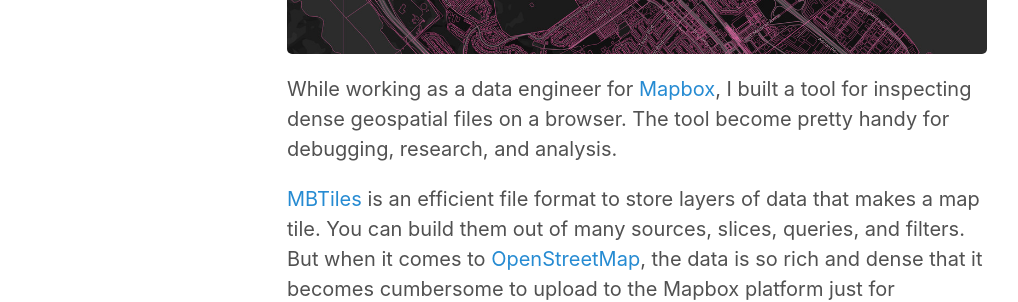
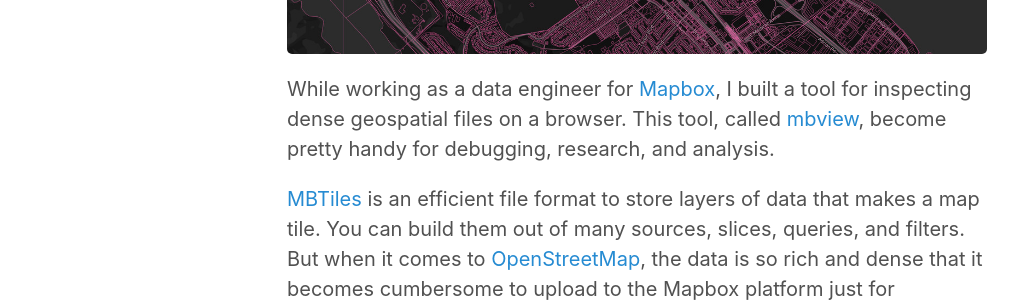
Before and after one commit to defvol/portafolio, a Jekyll site: the page built from _posts/2016-05-10-geospatial-viewer.markdown, in a window 1280 px wide. Shown: the part 601-903 px from the top of the page, without its empty margins (3-1021 px from the left). Built offline with Jekyll 4.4.1, drawn with Linux system fonts in a browser that asks for light colours; nearby versions of some CDN libraries.

Commit message:
Add link to mbview

```diff
--- a/_posts/2016-05-10-geospatial-viewer.markdown
+++ b/_posts/2016-05-10-geospatial-viewer.markdown
@@ -15,7 +15,7 @@
 
 ![visualizing geospatial data](/public/img/mbview-1.jpg)
 
-While working as a data engineer for [Mapbox](https://www.mapbox.com/), I built a tool for inspecting dense geospatial files on a browser. The tool become pretty handy for debugging, research, and analysis.
+While working as a data engineer for [Mapbox](https://www.mapbox.com/), I built a tool for inspecting dense geospatial files on a browser. This tool, called [mbview][mbview], become pretty handy for debugging, research, and analysis.
 
 [MBTiles](https://docs.mapbox.com/help/glossary/mbtiles/) is an efficient file format to store layers of data that makes a map tile. You can build them out of many sources, slices, queries, and filters. But when it comes to [OpenStreetMap][OSM], the data is so rich and dense that it becomes cumbersome to upload to the Mapbox platform just for debugging. The ideal workflow would be to inspect locally and upload the final product to the Mapbox editor for styling and deployment.
 
```
